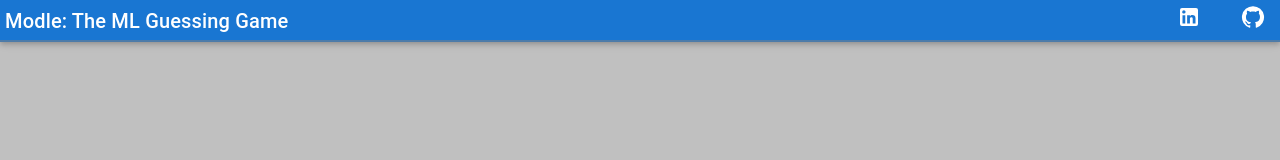
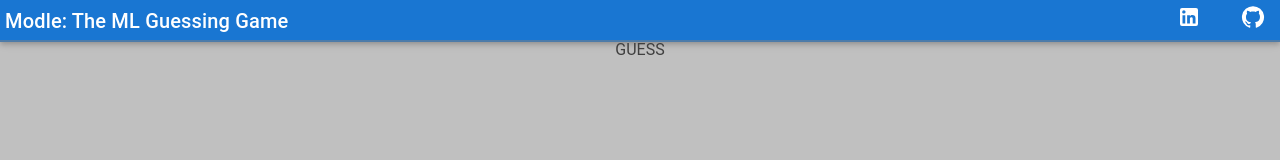
Before and after one commit to ldtcooper/ml-guessing-game, a React (Create React App) app in the folder frontend/: page / in a window 1280 px wide. Shown: the top 160 px of the page. Built offline with nearby package versions, Linux system fonts and the light colour scheme.

Commit message:
Add skeletal Guesser component

```diff
--- a/frontend/src/App.tsx
+++ b/frontend/src/App.tsx
@@ -2,11 +2,13 @@ import React from 'react';
 import Header from "./features/header/Header";
 import Loading from "./features/loading/Loading";
 import './App.css';
+import Guesser from './features/guesser/Guesser';
 
 function App() {
   return (
     <div className="App">
       <Header />
+      <Guesser />
       <Loading />
     </div>
   );
--- /dev/null
+++ b/frontend/src/features/guesser/Guesser.tsx
@@ -0,0 +1,13 @@
+import * as React from 'react';
+import Box from '@mui/material/Box';
+import Typography from '@mui/material/Typography';
+
+function Guesser() {
+    return (
+        <Box>
+            GUESS
+        </Box>
+    );
+}
+
+export default Guesser;
--- a/frontend/src/features/loading/Loading.tsx
+++ b/frontend/src/features/loading/Loading.tsx
@@ -2,8 +2,14 @@ import * as React from 'react';
 import CircularProgress from '@mui/material/CircularProgress';
 import Box from '@mui/material/Box';
 
+import { useAppSelector } from '../../app/hooks';
+import { selectLoading } from './loadingSlice';
+
 function Loading() {
+    const loading = useAppSelector(selectLoading);
+
     return (
+        loading ? (
             <Box sx={{
                 display: 'flex',
                 width: '100%',
@@ -11,10 +17,14 @@ function Loading() {
                 backgroundColor: 'grey',
                 opacity: '50%',
                 justifyContent: 'center',
-            alignItems: 'center'
+                alignItems: 'center',
+                zIndex: 100,
+                position: 'absolute',
+                top: '5%'
             }}>
                 <CircularProgress sx={{ height: '20vh' }} />
             </Box>
+        ) : null
     );
 }
 
```
Lines whose indentation alone changed are shown as unchanged.
